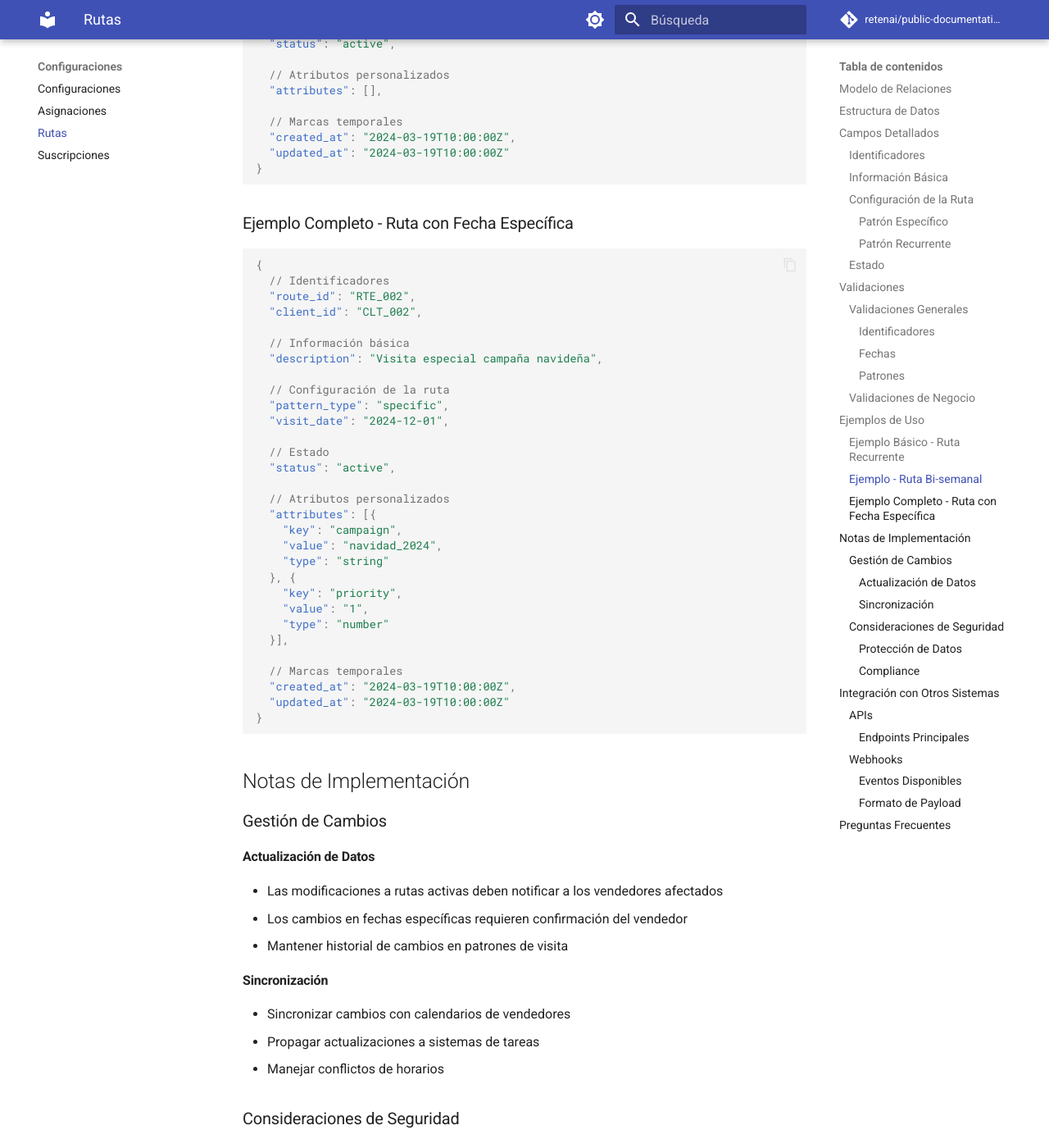
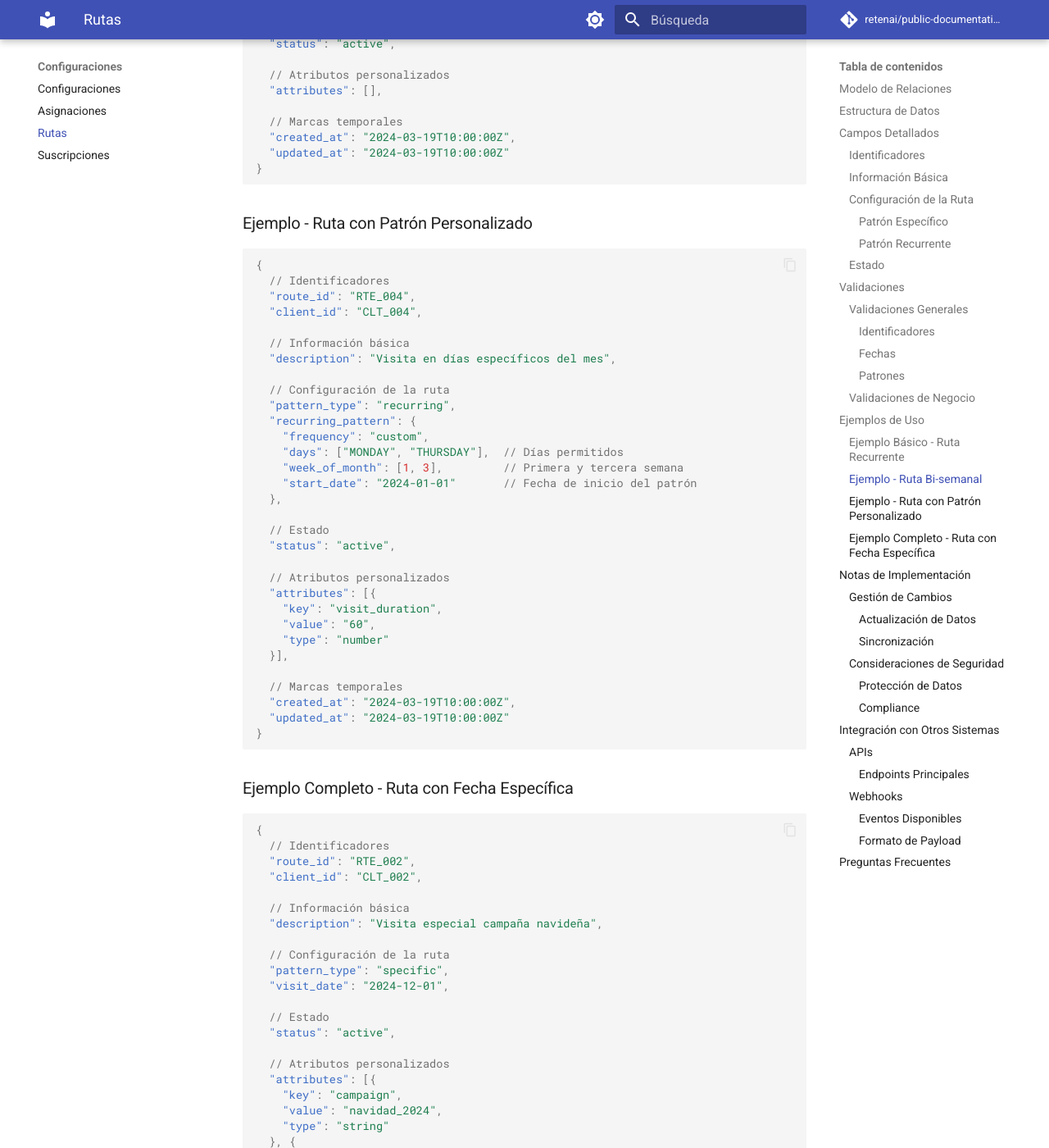
Before and after one commit to retenai/public-documentation, an MkDocs documentation site: the page built from docs/settings/routes/README.md, in a window 1280 px wide and 1400 px high, scrolled down 4410 px. Shown: the whole window at 82% size. Built offline with MkDocs 1.6.1 and Material for MkDocs 9.7.7, drawn with Linux system fonts in a browser that asks for light colours; comment, search, counter and statistics services are not loaded; some of the changed text lies outside the part shown.

Commit message:
docs(routes): add custom frequency pattern example and explanation
- Add example of route with custom frequency pattern

- Add FAQ entry explaining when to use custom frequency

- Document custom pattern configuration requirements

- Include specific use cases for custom patterns

````diff
--- a/docs/settings/routes/README.md
+++ b/docs/settings/routes/README.md
@@ -200,6 +200,42 @@ erDiagram
 }
 ```
 
+### Ejemplo - Ruta con Patrón Personalizado
+
+```json
+{
+  // Identificadores
+  "route_id": "RTE_004",
+  "client_id": "CLT_004",
+
+  // Información básica
+  "description": "Visita en días específicos del mes",
+
+  // Configuración de la ruta
+  "pattern_type": "recurring",
+  "recurring_pattern": {
+    "frequency": "custom",
+    "days": ["MONDAY", "THURSDAY"],  // Días permitidos
+    "week_of_month": [1, 3],         // Primera y tercera semana
+    "start_date": "2024-01-01"       // Fecha de inicio del patrón
+  },
+
+  // Estado
+  "status": "active",
+
+  // Atributos personalizados
+  "attributes": [{
+    "key": "visit_duration",
+    "value": "60",
+    "type": "number"
+  }],
+
+  // Marcas temporales
+  "created_at": "2024-03-19T10:00:00Z",
+  "updated_at": "2024-03-19T10:00:00Z"
+}
+```
+
 ### Ejemplo Completo - Ruta con Fecha Específica
 
 ```json
@@ -348,3 +384,16 @@ DELETE /api/v1/routes/{route_id}/visits/{visit_id}
   }
   ```
   En este caso, las visitas serán en las semanas 2, 4, 6, etc. del año
+
+**¿Cuándo usar patrones de frecuencia personalizados?**
+- Cuando se necesita una combinación específica de días y semanas del mes
+- Para visitas que siguen un patrón irregular pero predecible
+- Ejemplos de uso:
+  - Visitas en la primera y tercera semana del mes
+  - Diferentes días según la semana del mes
+  - Patrones que combinan reglas semanales y mensuales
+- La configuración requiere:
+  - `frequency: "custom"`
+  - `days`: días de la semana permitidos
+  - `week_of_month`: semanas específicas del mes
+  - `start_date`: fecha de inicio del patrón
````
